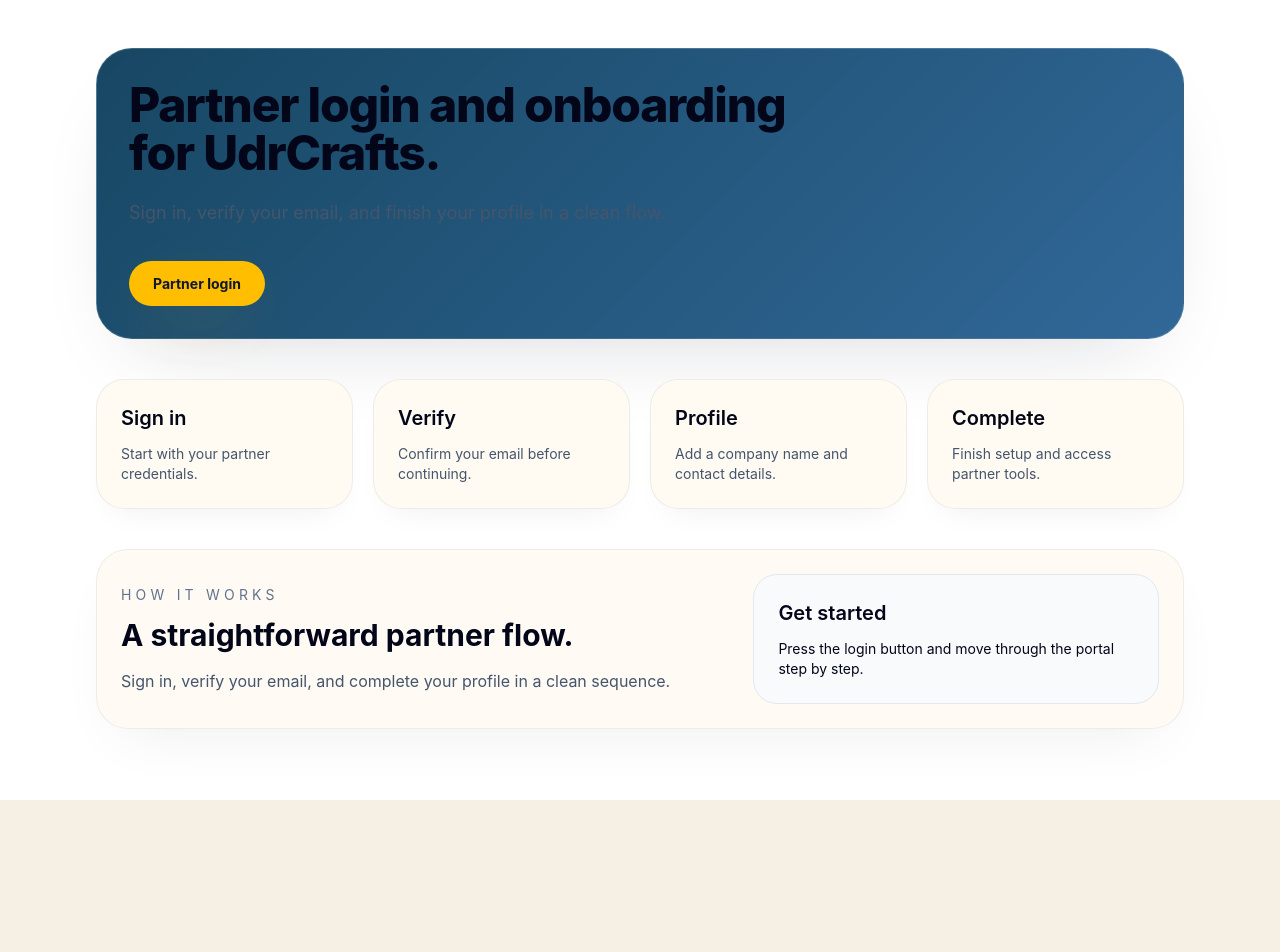
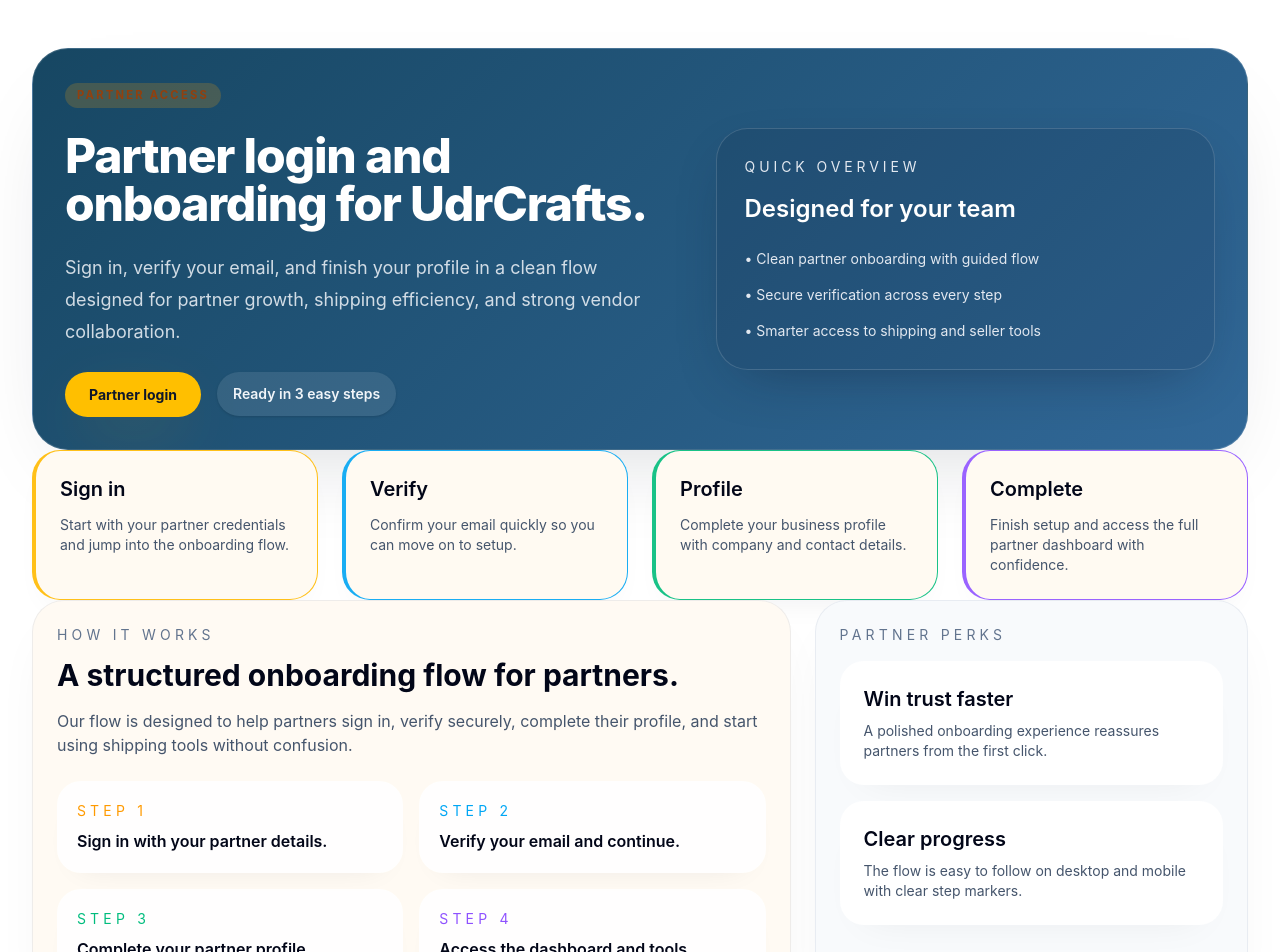
Before and after one commit to sriram11200504/udrassignment, a React (Vite) app: page / in a window 1280 px wide. Shown: the top 952 px of the page. Before the commit the page ends 800 px from the top, so only its background shows below. Built offline with nearby package versions, Linux system fonts and the light colour scheme.

Commit message:
Structure landing page and improve visual hierarchy

```diff
--- a/src/pages/Landing.jsx
+++ b/src/pages/Landing.jsx
@@ -2,46 +2,87 @@
 
 export default function Landing({ onProceed }) {
   return (
-    <div className="min-h-screen bg-white text-slate-950">
-      <div className="mx-auto flex max-w-6xl flex-col gap-10 px-6 py-12 sm:px-8">
-        <header className="udr-hero-panel">
-          <div className="max-w-2xl">
-            <h1 className="text-4xl font-extrabold tracking-tight text-slate-950 sm:text-5xl">Partner login and onboarding for UdrCrafts.</h1>
-            <p className="mt-5 text-lg leading-8 text-slate-600">Sign in, verify your email, and finish your profile in a clean flow.</p>
-            <div className="mt-8">
-              <button onClick={onProceed} className="udr-cta">Partner login</button>
+    <div className="min-h-screen bg-transparent text-slate-950">
+      <div className="mx-auto max-w-7xl px-6 py-12 sm:px-8">
+        <section className="udr-hero-panel overflow-hidden">
+          <div className="grid gap-10 lg:grid-cols-[1.1fr_0.9fr] items-center">
+            <div className="space-y-6 max-w-2xl">
+              <span className="udr-step-badge">Partner access</span>
+              <h1 className="text-4xl font-extrabold tracking-tight text-white sm:text-5xl">Partner login and onboarding for UdrCrafts.</h1>
+              <p className="mt-5 text-lg leading-8 text-slate-100/85">Sign in, verify your email, and finish your profile in a clean flow designed for partner growth, shipping efficiency, and strong vendor collaboration.</p>
+              <div className="flex flex-col gap-4 sm:flex-row sm:items-center">
+                <button onClick={onProceed} className="udr-cta">Partner login</button>
+                <span className="inline-flex items-center rounded-full bg-white/10 px-4 py-3 text-sm font-semibold text-slate-100 shadow-sm">Ready in 3 easy steps</span>
+              </div>
             </div>
-          </div>
-        </header>
 
-        <section className="grid gap-5 md:grid-cols-2 lg:grid-cols-4">
-          <div className="udr-feature-card">
-            <h2 className="text-xl font-semibold text-slate-950">Sign in</h2>
-            <p className="mt-3 text-sm text-slate-600">Start with your partner credentials.</p>
-          </div>
-          <div className="udr-feature-card">
-            <h2 className="text-xl font-semibold text-slate-950">Verify</h2>
-            <p className="mt-3 text-sm text-slate-600">Confirm your email before continuing.</p>
-          </div>
-          <div className="udr-feature-card">
-            <h2 className="text-xl font-semibold text-slate-950">Profile</h2>
-            <p className="mt-3 text-sm text-slate-600">Add a company name and contact details.</p>
-          </div>
-          <div className="udr-feature-card">
-            <h2 className="text-xl font-semibold text-slate-950">Complete</h2>
-            <p className="mt-3 text-sm text-slate-600">Finish setup and access partner tools.</p>
+            <div className="rounded-[32px] border border-white/15 bg-slate-950/10 p-7 text-slate-100 shadow-[0_20px_60px_-26px_rgba(15,23,42,0.45)]">
+              <p className="text-sm uppercase tracking-[0.28em] text-slate-200">Quick overview</p>
+              <h2 className="mt-4 text-2xl font-semibold text-white">Designed for your team</h2>
+              <ul className="mt-6 space-y-4 text-sm text-slate-200">
+                <li>• Clean partner onboarding with guided flow</li>
+                <li>• Secure verification across every step</li>
+                <li>• Smarter access to shipping and seller tools</li>
+              </ul>
+            </div>
           </div>
         </section>
 
-        <section className="udr-card grid gap-6 lg:grid-cols-[1.35fr_0.9fr] items-center">
-          <div>
+        <section className="grid gap-6 md:grid-cols-2 xl:grid-cols-4">
+          <div className="udr-feature-card border-l-4 border-amber-400/90">
+            <h2 className="text-xl font-semibold text-slate-950">Sign in</h2>
+            <p className="mt-3 text-sm text-slate-600">Start with your partner credentials and jump into the onboarding flow.</p>
+          </div>
+          <div className="udr-feature-card border-l-4 border-sky-500/90">
+            <h2 className="text-xl font-semibold text-slate-950">Verify</h2>
+            <p className="mt-3 text-sm text-slate-600">Confirm your email quickly so you can move on to setup.</p>
+          </div>
+          <div className="udr-feature-card border-l-4 border-emerald-500/90">
+            <h2 className="text-xl font-semibold text-slate-950">Profile</h2>
+            <p className="mt-3 text-sm text-slate-600">Complete your business profile with company and contact details.</p>
+          </div>
+          <div className="udr-feature-card border-l-4 border-violet-500/90">
+            <h2 className="text-xl font-semibold text-slate-950">Complete</h2>
+            <p className="mt-3 text-sm text-slate-600">Finish setup and access the full partner dashboard with confidence.</p>
+          </div>
+        </section>
+
+        <section className="grid gap-6 lg:grid-cols-[1.4fr_0.8fr]">
+          <div className="udr-card">
             <p className="text-sm uppercase tracking-[0.3em] text-slate-500">How it works</p>
-            <h2 className="mt-3 text-3xl font-bold text-slate-950">A straightforward partner flow.</h2>
-            <p className="mt-4 text-slate-600">Sign in, verify your email, and complete your profile in a clean sequence.</p>
+            <h2 className="mt-3 text-3xl font-bold text-slate-950">A structured onboarding flow for partners.</h2>
+            <p className="mt-4 text-slate-600">Our flow is designed to help partners sign in, verify securely, complete their profile, and start using shipping tools without confusion.</p>
+            <div className="mt-6 grid gap-4 sm:grid-cols-2">
+              <div className="rounded-3xl bg-white/90 p-5 shadow-[0_14px_32px_-24px_rgba(15,23,42,0.12)]">
+                <p className="text-sm uppercase tracking-[0.3em] text-amber-500">Step 1</p>
+                <p className="mt-2 text-base font-semibold text-slate-950">Sign in with your partner details.</p>
+              </div>
+              <div className="rounded-3xl bg-white/90 p-5 shadow-[0_14px_32px_-24px_rgba(15,23,42,0.12)]">
+                <p className="text-sm uppercase tracking-[0.3em] text-sky-500">Step 2</p>
+                <p className="mt-2 text-base font-semibold text-slate-950">Verify your email and continue.</p>
+              </div>
+              <div className="rounded-3xl bg-white/90 p-5 shadow-[0_14px_32px_-24px_rgba(15,23,42,0.12)]">
+                <p className="text-sm uppercase tracking-[0.3em] text-emerald-500">Step 3</p>
+                <p className="mt-2 text-base font-semibold text-slate-950">Complete your partner profile.</p>
+              </div>
+              <div className="rounded-3xl bg-white/90 p-5 shadow-[0_14px_32px_-24px_rgba(15,23,42,0.12)]">
+                <p className="text-sm uppercase tracking-[0.3em] text-violet-500">Step 4</p>
+                <p className="mt-2 text-base font-semibold text-slate-950">Access the dashboard and tools.</p>
+              </div>
+            </div>
           </div>
-          <div className="rounded-[24px] border border-slate-200 bg-slate-50/95 p-6 text-slate-950">
-            <h3 className="text-xl font-semibold text-slate-950">Get started</h3>
-            <p className="mt-3 text-sm">Press the login button and move through the portal step by step.</p>
+          <div className="udr-card bg-slate-50/95 text-slate-950">
+            <div className="space-y-4">
+              <p className="text-sm uppercase tracking-[0.3em] text-slate-500">Partner perks</p>
+              <div className="rounded-3xl bg-white p-6 shadow-[0_18px_40px_-26px_rgba(15,23,42,0.08)]">
+                <h3 className="text-xl font-semibold text-slate-950">Win trust faster</h3>
+                <p className="mt-2 text-sm text-slate-600">A polished onboarding experience reassures partners from the first click.</p>
+              </div>
+              <div className="rounded-3xl bg-white p-6 shadow-[0_18px_40px_-26px_rgba(15,23,42,0.08)]">
+                <h3 className="text-xl font-semibold text-slate-950">Clear progress</h3>
+                <p className="mt-2 text-sm text-slate-600">The flow is easy to follow on desktop and mobile with clear step markers.</p>
+              </div>
+            </div>
           </div>
         </section>
       </div>
```
